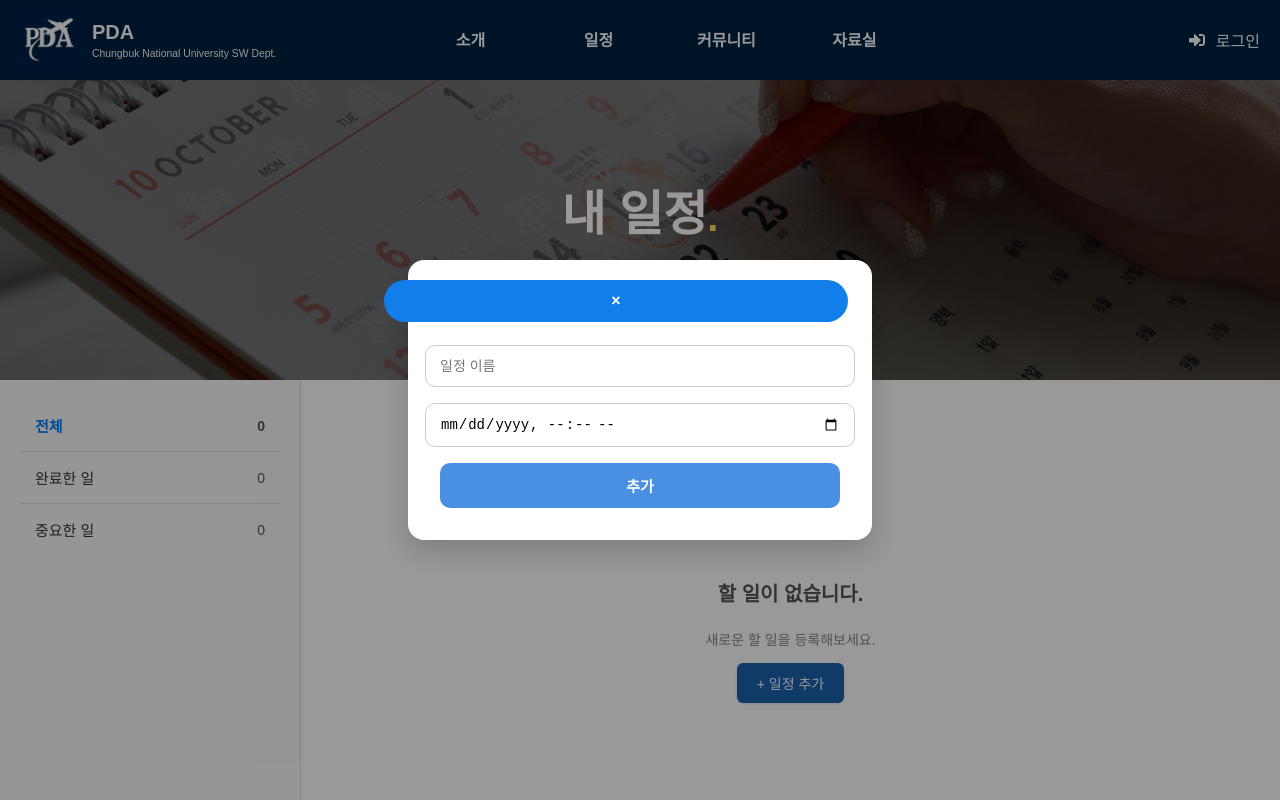
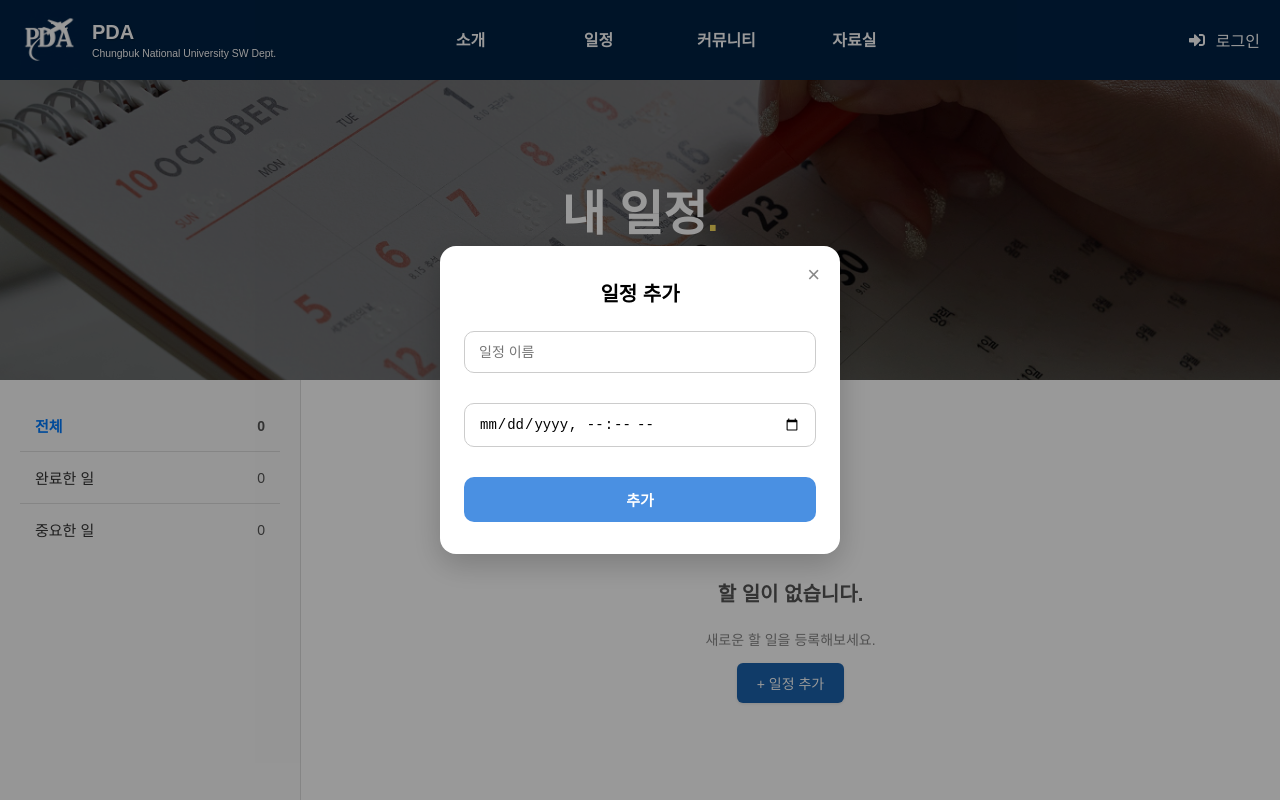
Before and after one commit to junhyeon-devops/club-website-infra, a React (Create React App) app: page /schedule/schedulelist in a window 1280 px wide. Both pictures are taken after a click on the button "+ 일정 추가". Shown: the top 800 px of the page. Built offline with nearby package versions, Linux system fonts and the light colour scheme.

Commit message:
일정 추가 화면 수정

```diff
--- a/src/pages/Scheadd.css
+++ b/src/pages/Scheadd.css
@@ -1,3 +1,4 @@
+/* 배경 오버레이 */
 .modal-overlay {
   position: fixed;
   top: 0;
@@ -11,59 +12,54 @@
   z-index: 1000;
 }
 
+/* 모달 박스 */
 .modal-content {
   background-color: #fff;
-  padding: 32px;
+  padding: 32px 24px;
   border-radius: 16px;
   width: 400px;
   box-shadow: 0 10px 30px rgba(0, 0, 0, 0.2);
   position: relative;
   font-family: 'Pretendard', sans-serif;
+  box-sizing: border-box;
 }
 
-/* 헤더 */
-.modal-content h2 {
-  margin: 0;
+/* 닫기 버튼 */
+.close-button {
+  position: absolute;
+  top: 16px;
+  right: 20px;
+  font-size: 22px;
+  color: #888;
+  cursor: pointer;
+  z-index: 10;
+}
+.close-button:hover {
+  color: #222;
+}
+
+/* 제목 중앙 정렬 */
+.modal-title {
+  text-align: center;
   font-size: 20px;
   font-weight: 700;
-  margin-bottom: 24px;
+  margin: 0 0 24px 0;
 }
+
+/* 폼 */
 .modal-content form {
   display: flex;
   flex-direction: column;
-  align-items: center; /* ✅ 가운데 정렬 핵심 */
+  gap: 14px;
 }
 
-.modal-content input {
-  width: 100%; /* 또는 원하는 너비 */
-  max-width: 100%;
-  margin-bottom: 16px;
-  padding: 12px 14px;
-  border-radius: 10px;
-  border: 1px solid #ccc;
-  font-size: 14px;
-}
-.close-button {
-  position: absolute;
-  top: 20px;
-  right: 24px;
-  background: none;
-  border: none;
-  font-size: 16px;
-  color: #999;
-  cursor: pointer;
-}
-.close-button:hover {
-  color: #333;
-}
-
-/* 인풋 스타일 */
+/* 입력창 */
 .modal-content input {
   width: 100%;
+  box-sizing: border-box;
   padding: 12px 14px;
-  margin-bottom: 16px;
+  border: 1px solid #ccc;
   border-radius: 10px;
-  border: 1px solid #ccc;
   font-size: 14px;
   transition: 0.2s;
 }
@@ -73,20 +69,20 @@
   box-shadow: 0 0 0 2px rgba(74, 144, 226, 0.2);
 }
 
-/* 버튼 */
+/* 추가 버튼 */
 .modal-content button[type="submit"] {
   width: 100%;
-  padding: 12px 0;
+  box-sizing: border-box;
   background-color: #4a90e2;
+  color: white;
+  font-weight: bold;
+  padding: 12px;
   border: none;
-  color: white;
+  border-radius: 10px;
   font-size: 15px;
-  border-radius: 10px;
-  font-weight: 600;
   cursor: pointer;
-  transition: 0.2s;
+  transition: background-color 0.2s ease;
 }
-
 .modal-content button[type="submit"]:hover {
   background-color: #357ac8;
 }
--- a/src/pages/Scheadd.js
+++ b/src/pages/Scheadd.js
@@ -6,9 +6,13 @@ const Scheadd = ({ onClose }) => {
   return (
     <div className="modal-overlay" onClick={onClose}>
       <div className="modal-content" onClick={(e) => e.stopPropagation()}>
-        <button type="button" className="close-button" onClick={onClose}>×</button>
 
-        <h2>일정 추가</h2>
+        {/* 닫기 버튼은 우상단 고정 */}
+        <span className="close-button" onClick={onClose}>×</span>
+
+        {/* 제목은 중앙 정렬 */}
+        <h2 className="modal-title">일정 추가</h2>
+
         <form>
           <input type="text" placeholder="일정 이름" />
           <input type="datetime-local" />
--- a/src/pages/ScheduleList.css
+++ b/src/pages/ScheduleList.css
@@ -1,8 +1,8 @@
-/* src/pages/ScheduleList.css */
-
+/* 일정 테이블 전체 레이아웃 */
 .schedule-table {
   width: 100%;
   max-width: 960px;
+  margin: 0 auto;
   border-collapse: collapse;
   background-color: #ffffff;
   border-radius: 12px;
@@ -11,6 +11,7 @@
   font-family: 'Pretendard', sans-serif;
 }
 
+/* 헤더 & 셀 기본 설정 */
 .schedule-table th,
 .schedule-table td {
   padding: 14px 18px;
@@ -18,21 +19,39 @@
   font-size: 14px;
 }
 
+/* 헤더 배경 */
 .schedule-table th {
   background-color: #f0f4f8;
   color: #333;
   font-weight: 600;
 }
 
+/* 셀 구분선 */
 .schedule-table td {
   color: #444;
   border-top: 1px solid #eee;
 }
 
+/* 마우스 hover 시 */
 .schedule-table tr:hover {
   background-color: #f9f9f9;
 }
 
+/* ✅ D-Day 텍스트 스타일 */
+.schedule-table td:nth-child(3) {
+  font-weight: bold;
+}
+.schedule-table td:nth-child(3):has(span.d-day-today) {
+  color: #e53935; /* 빨강 */
+}
+.schedule-table td:nth-child(3):has(span.d-day-future) {
+  color: #0077cc; /* 파랑 */
+}
+.schedule-table td:nth-child(3):has(span.d-day-past) {
+  color: #999; /* 회색 */
+}
+
+/* 체크 버튼 */
 .check-btn {
   background-color: #e0f0ff;
   color: #0077cc;
@@ -43,11 +62,11 @@
   cursor: pointer;
   transition: 0.2s;
 }
-
 .check-btn:hover {
   background-color: #cce4ff;
 }
 
+/* 집중 버튼 */
 .focus-btn {
   background-color: #dfffe2;
   color: #2c7a4b;
@@ -58,27 +77,26 @@
   cursor: pointer;
   transition: 0.2s;
 }
-
 .focus-btn:hover {
   background-color: #c6f5cb;
 }
+
+/* 빈 상태 안내 */
 .empty-state {
   display: flex;
   flex-direction: column;
-  align-items: center;     /* 수평 가운데 정렬 */
-  justify-content: center; /* 수직 가운데 정렬 */
-  height: 300px;           /* 또는 100vh, 상황에 따라 조정 */
+  align-items: center;
+  justify-content: center;
+  height: 300px;
   text-align: center;
   color: #555;
   font-family: 'Pretendard', sans-serif;
 }
-
 .empty-state h3 {
   font-size: 20px;
   margin-bottom: 8px;
   font-weight: bold;
 }
-
 .empty-state p {
   font-size: 14px;
   color: #888;
--- a/src/pages/ScheduleList.jsx
+++ b/src/pages/ScheduleList.jsx
@@ -2,7 +2,42 @@
 import React from 'react';
 import './ScheduleList.css';
 
+const getDdayClass = (deadline) => {
+  const today = new Date();
+  const target = new Date(deadline);
+
+  today.setHours(0, 0, 0, 0);
+  target.setHours(0, 0, 0, 0);
+
+  const diff = target - today;
+  const diffDays = Math.ceil(diff / (1000 * 60 * 60 * 24));
+
+  if (diffDays === 0) return 'd-day-today';
+  if (diffDays > 0) return 'd-day-future';
+  return 'd-day-past';
+};
+// ✅ D-Day 계산 함수
+const getDday = (deadline) => {
+  const today = new Date();
+  const target = new Date(deadline);
+
+  today.setHours(0, 0, 0, 0);
+  target.setHours(0, 0, 0, 0);
+
+  const diffTime = target - today;
+  const diffDays = Math.ceil(diffTime / (1000 * 60 * 60 * 24));
+
+  if (diffDays > 0) return `D-${diffDays}`;
+  if (diffDays === 0) return 'D-DAY';
+  return `D+${Math.abs(diffDays)}`;
+};
+
 const ScheduleList = ({ schedules, onToggleComplete }) => {
+  // ✅ deadline 기준 정렬
+  const sortedSchedules = [...schedules].sort(
+    (a, b) => new Date(a.deadline) - new Date(b.deadline)
+  );
+
   return (
     <table className="schedule-table">
       <thead>
@@ -16,11 +51,15 @@ const ScheduleList = ({ schedules, onToggleComplete }) => {
         </tr>
       </thead>
       <tbody>
-        {schedules.map((item) => (
+        {sortedSchedules.map((item) => (
           <tr key={item.id}>
             <td>{item.name}</td>
             <td>{item.deadline}</td>
-            <td>{item.dday}</td>
+            <td>
+              <span className={getDdayClass(item.deadline)}>
+                {getDday(item.deadline)}
+              </span>
+            </td>
             <td>{item.timeSpent}</td>
             <td>
               <button className="check-btn" onClick={() => onToggleComplete(item.id)}>
```
